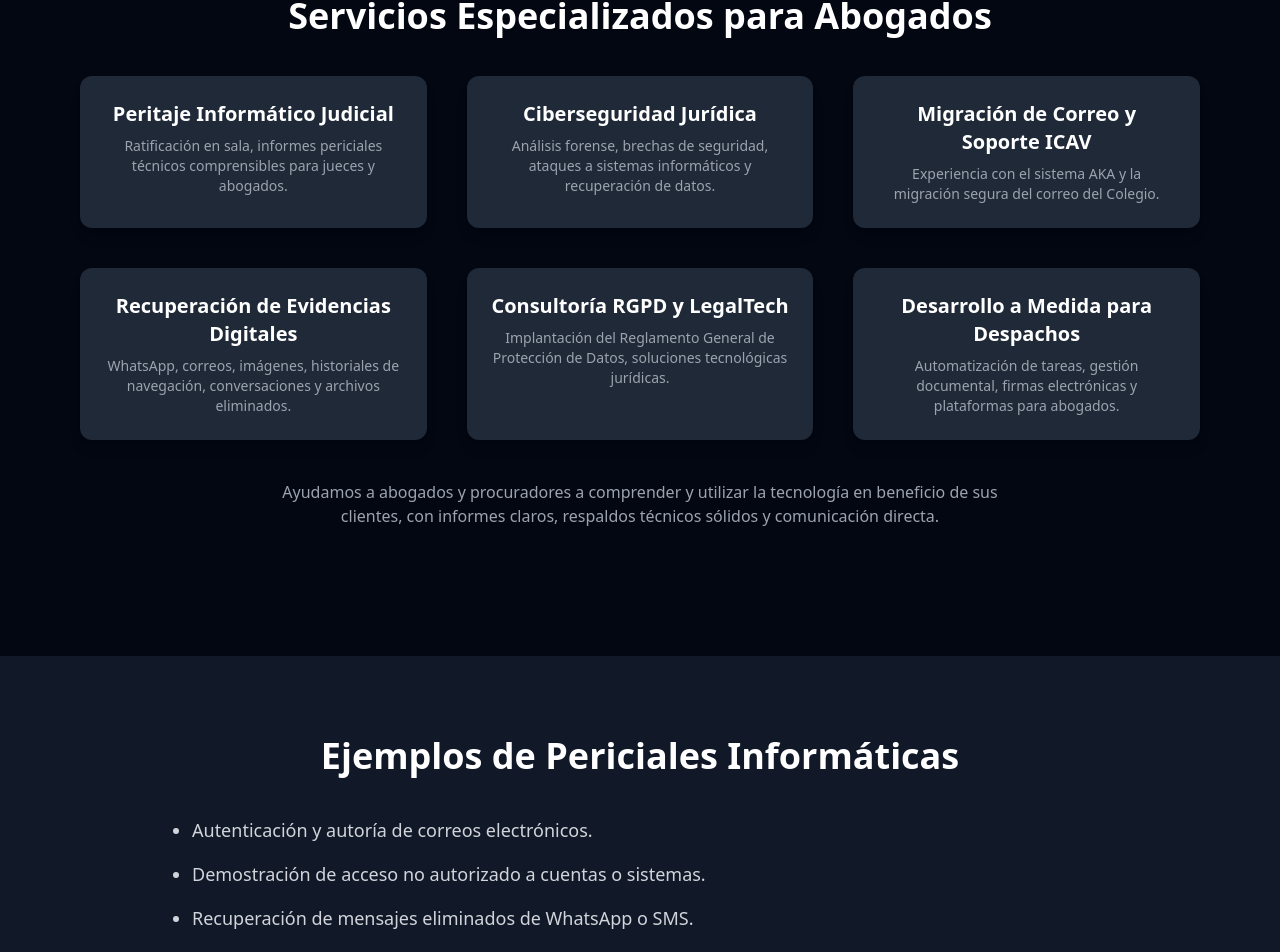
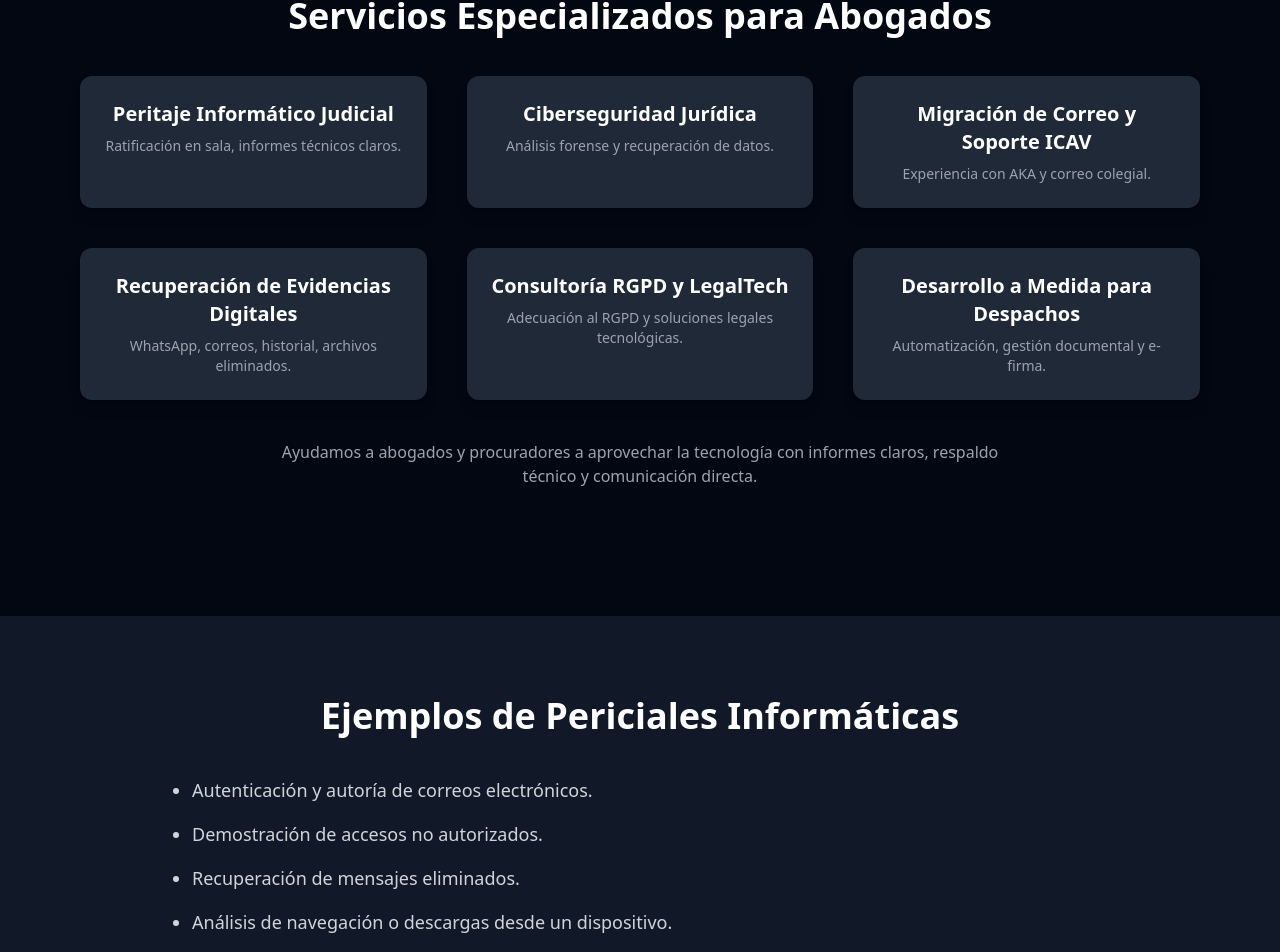
Before and after one commit to MrChova20/web-consultoria, a React (Vite) app in the folder frontend/: page / in a window 1280 px wide. Shown: the part 1512-2464 px from the top of the page. Built offline with nearby package versions, Linux system fonts and the light colour scheme.

Commit message:
fondo bcn

```diff
--- a/frontend/src/App.tsx
+++ b/frontend/src/App.tsx
@@ -35,10 +35,10 @@ const App: React.FC = () => {
           <Routes>
             <Route path="/" element={
               <div className="space-y-32">
-                {/* Hero */}
+                {/* Hero con fondo profesional */}
                 <section
                   className="min-h-screen bg-cover bg-center flex items-center justify-center"
-  style={{ backgroundImage: "url('https://upload.wikimedia.org/wikipedia/commons/6/6b/Sede_ICAV_2.jpg')" }}
+                  style={{ backgroundImage: "url('https://upload.wikimedia.org/wikipedia/commons/6/6f/Palau_de_Just%C3%ADcia_Barcelona.jpg')" }}
                 >
                   <div className="bg-black/70 p-10 rounded-xl text-center max-w-3xl">
                     <motion.h1 initial={{ opacity: 0, y: -20 }} animate={{ opacity: 1, y: 0 }} transition={{ duration: 0.7 }} className="text-5xl font-extrabold text-blue-400">
@@ -53,7 +53,7 @@ const App: React.FC = () => {
                   </div>
                 </section>
 
-                {/* ICAV Imagen */}
+                {/* Imagen del ICAV */}
                 <section className="px-6 md:px-20 text-center">
                   <img
                     src="https://www.icav.es/uploads/galerias/galeria_1/foto_6379.jpg"
@@ -69,35 +69,35 @@ const App: React.FC = () => {
                 <section className="px-6 md:px-20 text-center">
                   <h2 className="text-3xl md:text-4xl font-bold text-white mb-10">Servicios Especializados para Abogados</h2>
                   <div className="grid md:grid-cols-3 gap-10">
-                    <ServiceCard title="Peritaje Informático Judicial" description="Ratificación en sala, informes periciales técnicos comprensibles para jueces y abogados." />
-                    <ServiceCard title="Ciberseguridad Jurídica" description="Análisis forense, brechas de seguridad, ataques a sistemas informáticos y recuperación de datos." />
-                    <ServiceCard title="Migración de Correo y Soporte ICAV" description="Experiencia con el sistema AKA y la migración segura del correo del Colegio." />
-                    <ServiceCard title="Recuperación de Evidencias Digitales" description="WhatsApp, correos, imágenes, historiales de navegación, conversaciones y archivos eliminados." />
-                    <ServiceCard title="Consultoría RGPD y LegalTech" description="Implantación del Reglamento General de Protección de Datos, soluciones tecnológicas jurídicas." />
-                    <ServiceCard title="Desarrollo a Medida para Despachos" description="Automatización de tareas, gestión documental, firmas electrónicas y plataformas para abogados." />
+                    <ServiceCard title="Peritaje Informático Judicial" description="Ratificación en sala, informes técnicos claros." />
+                    <ServiceCard title="Ciberseguridad Jurídica" description="Análisis forense y recuperación de datos." />
+                    <ServiceCard title="Migración de Correo y Soporte ICAV" description="Experiencia con AKA y correo colegial." />
+                    <ServiceCard title="Recuperación de Evidencias Digitales" description="WhatsApp, correos, historial, archivos eliminados." />
+                    <ServiceCard title="Consultoría RGPD y LegalTech" description="Adecuación al RGPD y soluciones legales tecnológicas." />
+                    <ServiceCard title="Desarrollo a Medida para Despachos" description="Automatización, gestión documental y e-firma." />
                   </div>
                   <p className="mt-10 text-gray-400 max-w-3xl mx-auto">
-                    Ayudamos a abogados y procuradores a comprender y utilizar la tecnología en beneficio de sus clientes, con informes claros, respaldos técnicos sólidos y comunicación directa.
+                    Ayudamos a abogados y procuradores a aprovechar la tecnología con informes claros, respaldo técnico y comunicación directa.
                   </p>
                 </section>
 
-                {/* Ejemplos de Periciales */}
+                {/* Ejemplos de Periciales Informáticas */}
                 <section className="bg-gray-900 py-20 px-6 md:px-20">
                   <h3 className="text-3xl md:text-4xl font-bold text-white text-center mb-10">Ejemplos de Periciales Informáticas</h3>
                   <ul className="text-lg text-gray-300 list-disc max-w-4xl mx-auto space-y-4">
                     <li>Autenticación y autoría de correos electrónicos.</li>
-                    <li>Demostración de acceso no autorizado a cuentas o sistemas.</li>
-                    <li>Recuperación de mensajes eliminados de WhatsApp o SMS.</li>
-                    <li>Análisis de navegación o contenido descargado desde un equipo.</li>
+                    <li>Demostración de accesos no autorizados.</li>
+                    <li>Recuperación de mensajes eliminados.</li>
+                    <li>Análisis de navegación o descargas desde un dispositivo.</li>
                     <li>Verificación de manipulación de documentos digitales.</li>
-                    <li>Extracción de evidencias de discos duros, móviles o servidores.</li>
+                    <li>Extracción de evidencias de móviles o discos duros.</li>
                   </ul>
                 </section>
 
-                {/* CTA */}
+                {/* CTA final */}
                 <section className="bg-blue-600 py-16 px-6 md:px-20 text-center text-white">
                   <h3 className="text-3xl md:text-4xl font-bold">¿Eres abogado del ICAV y necesitas soporte técnico?</h3>
-                  <p className="mt-4 text-lg">Llevamos años colaborando con despachos y peritos oficiales. Habla con un consultor especializado hoy mismo.</p>
+                  <p className="mt-4 text-lg">Colaboramos con despachos y peritos oficiales. Habla con un consultor especializado hoy mismo.</p>
                   <a href="/schedule-appointment#form" className="mt-6 inline-block px-6 py-3 bg-black hover:bg-gray-800 rounded-lg text-lg font-semibold text-white">
                     Solicita una reunión personalizada
                   </a>
```
Lines whose indentation alone changed are shown as unchanged.
